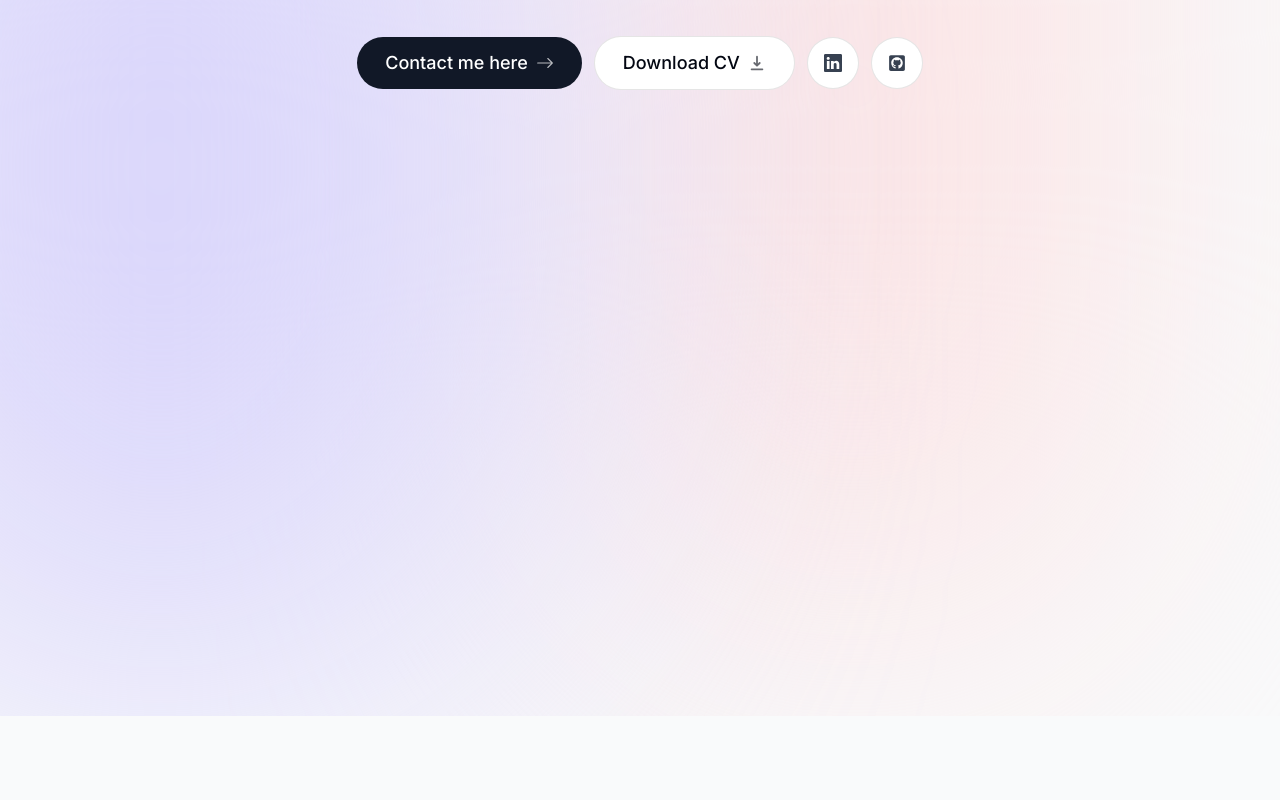
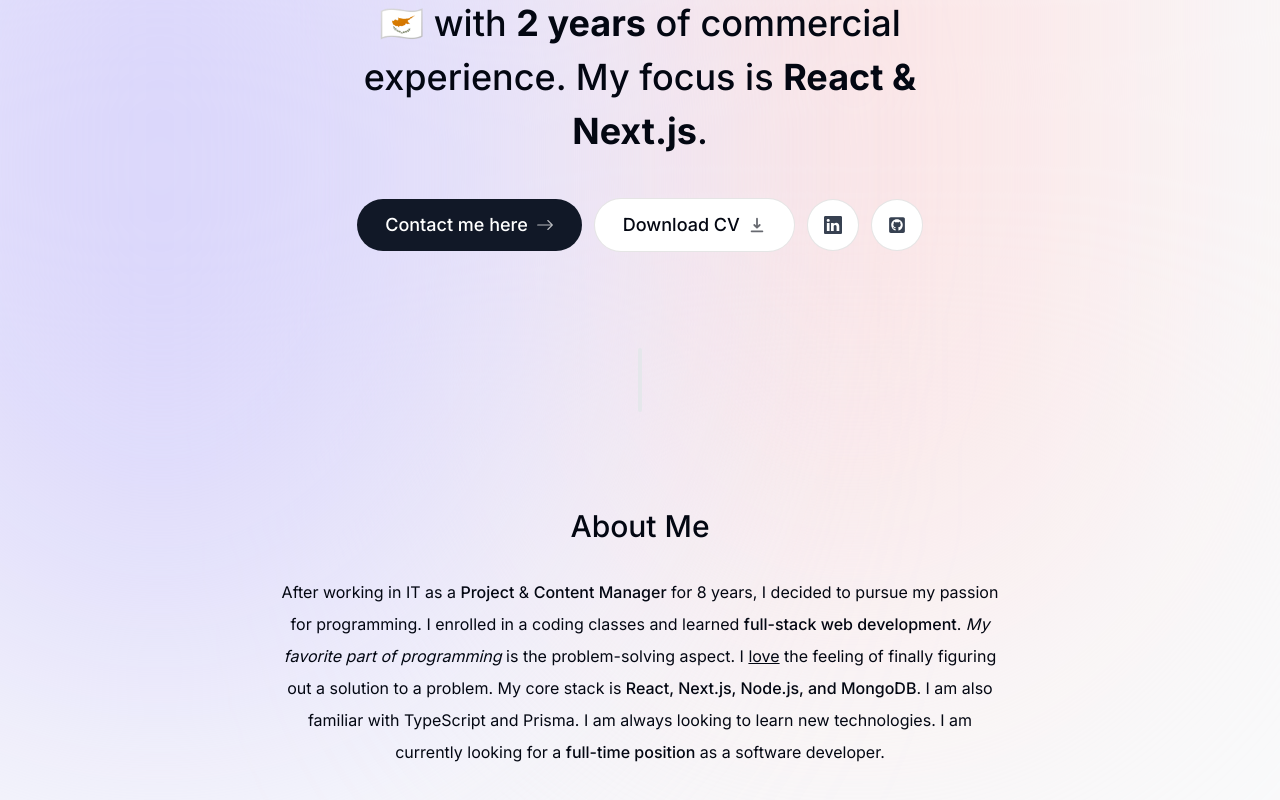
Before and after one commit to NataliUstinova/portfolio, a Next.js app: page / in a window 1280 px wide. Shown: the part 368-1168 px from the top of the page. Before the commit the page ends 1084 px from the top, so only its background shows below. Built offline with nearby package versions, Linux system fonts and the light colour scheme.

Commit message:
feat: aboutme section, experience hook

```diff
--- a/app/page.tsx
+++ b/app/page.tsx
@@ -1,9 +1,13 @@
 import Intro from "@/components/intro";
+import SectionDivider from "@/components/section-divider";
+import About from "@/components/about";
 
 export default function Home() {
   return (
     <main className="flex flex-col items-center">
       <Intro />
+      <SectionDivider />
+      <About />
     </main>
   );
 }
--- /dev/null
+++ b/components/about.tsx
@@ -0,0 +1,37 @@
+"use client";
+import React from "react";
+import SectionHeading from "@/components/section-heading";
+import { motion } from "framer-motion";
+
+const About = () => {
+  return (
+    <motion.section
+      className="mb-28 max-w-[45rem] text-center leading-8 sm:mb-40 scroll-mt-28"
+      initial={{ opacity: 0, y: 100 }}
+      animate={{ opacity: 1, y: 0 }}
+      transition={{ delay: 0.175 }}
+    >
+      <SectionHeading>About me</SectionHeading>
+      <p className="mb-3">
+        After working in IT as a <span className="font-medium">Project</span> &{" "}
+        <span className="font-medium">Content Manager</span> for 8 years, I
+        decided to pursue my passion for programming. I enrolled in a coding
+        classes and learned{" "}
+        <span className="font-medium">full-stack web development</span>.{" "}
+        <span className="italic">My favorite part of programming</span> is the
+        problem-solving aspect. I <span className="underline">love</span> the
+        feeling of finally figuring out a solution to a problem. My core stack
+        is{" "}
+        <span className="font-medium">
+          React, Next.js, Node.js, and MongoDB
+        </span>
+        . I am also familiar with TypeScript and Prisma. I am always looking to
+        learn new technologies. I am currently looking for a{" "}
+        <span className="font-medium">full-time position</span> as a software
+        developer.
+      </p>
+    </motion.section>
+  );
+};
+
+export default About;
--- a/components/intro.tsx
+++ b/components/intro.tsx
@@ -7,21 +7,12 @@ import Link from "next/link";
 import { BsArrowRight, BsLinkedin } from "react-icons/bs";
 import { HiDownload } from "react-icons/hi";
 import { FaGithubSquare } from "react-icons/fa";
+import useExperienceYears from "@/hooks/useExperienceYears";
 const Intro = () => {
-  const calculateExperienceYears = () => {
-    const january2022: Date = new Date("2022-01-01");
-    const currentDate: Date = new Date();
-    // @ts-ignore
-    const timeDifference: number = currentDate - january2022;
-    const yearsDifference: number =
-      timeDifference / (1000 * 60 * 60 * 24 * 365.25);
-    return Math.ceil(yearsDifference);
-  };
-
-  const experienceYears = calculateExperienceYears();
+  const experienceYears = useExperienceYears({ startYear: 2022 });
   return (
     <section>
-      <div className="flex flex-col items-center justify-center">
+      <div className="flex flex-col items-center justify-center mb-24 sm:mb-0">
         <div className="relative">
           <motion.div
             initial={{ scale: 0, opacity: 0 }}
@@ -54,7 +45,7 @@ const Intro = () => {
           </motion.span>
         </div>
         <motion.h1
-          className="text-center mb-10 mt-4 px-4 text-2xl font-medium !leading-[1.5] sm:text-4xl"
+          className="xl:max-w-[55%] text-center mb-10 mt-4 px-4 text-2xl font-medium !leading-[1.5] sm:text-4xl"
           initial={{ opacity: 0, y: 100 }}
           animate={{ opacity: 1, y: 0 }}
         >
--- /dev/null
+++ b/components/section-divider.tsx
@@ -0,0 +1,16 @@
+"use client";
+import React from "react";
+import { motion } from "framer-motion";
+
+const SectionDivider = () => {
+  return (
+    <motion.div
+      className="bg-gray-200 my-24 h-16 w-1 rounded-full hidden sm:block"
+      initial={{ opacity: 0, y: 100 }}
+      animate={{ opacity: 1, y: 0 }}
+      transition={{ delay: 0.125 }}
+    ></motion.div>
+  );
+};
+
+export default SectionDivider;
--- /dev/null
+++ b/components/section-heading.tsx
@@ -0,0 +1,11 @@
+import React from "react";
+
+type SectionHeadingProps = {
+  children: React.ReactNode;
+};
+
+const SectionHeading = ({ children }: SectionHeadingProps) => {
+  return <h2 className="text-3xl font-medium capitalize mb-8">{children}</h2>;
+};
+
+export default SectionHeading;
--- /dev/null
+++ b/hooks/useExperienceYears.tsx
@@ -0,0 +1,17 @@
+import React from "react";
+
+type useExperienceYearsProps = {
+  startYear: number;
+};
+const useExperienceYears = ({ startYear }: useExperienceYearsProps) => {
+  const startDate: Date = new Date(`${startYear}-01-01`);
+  const currentDate: Date = new Date();
+  // @ts-ignore
+  const timeDifference: number = currentDate - startDate;
+  const yearsDifference: number =
+    timeDifference / (1000 * 60 * 60 * 24 * 365.25);
+
+  return Math.ceil(yearsDifference);
+};
+
+export default useExperienceYears;
```
